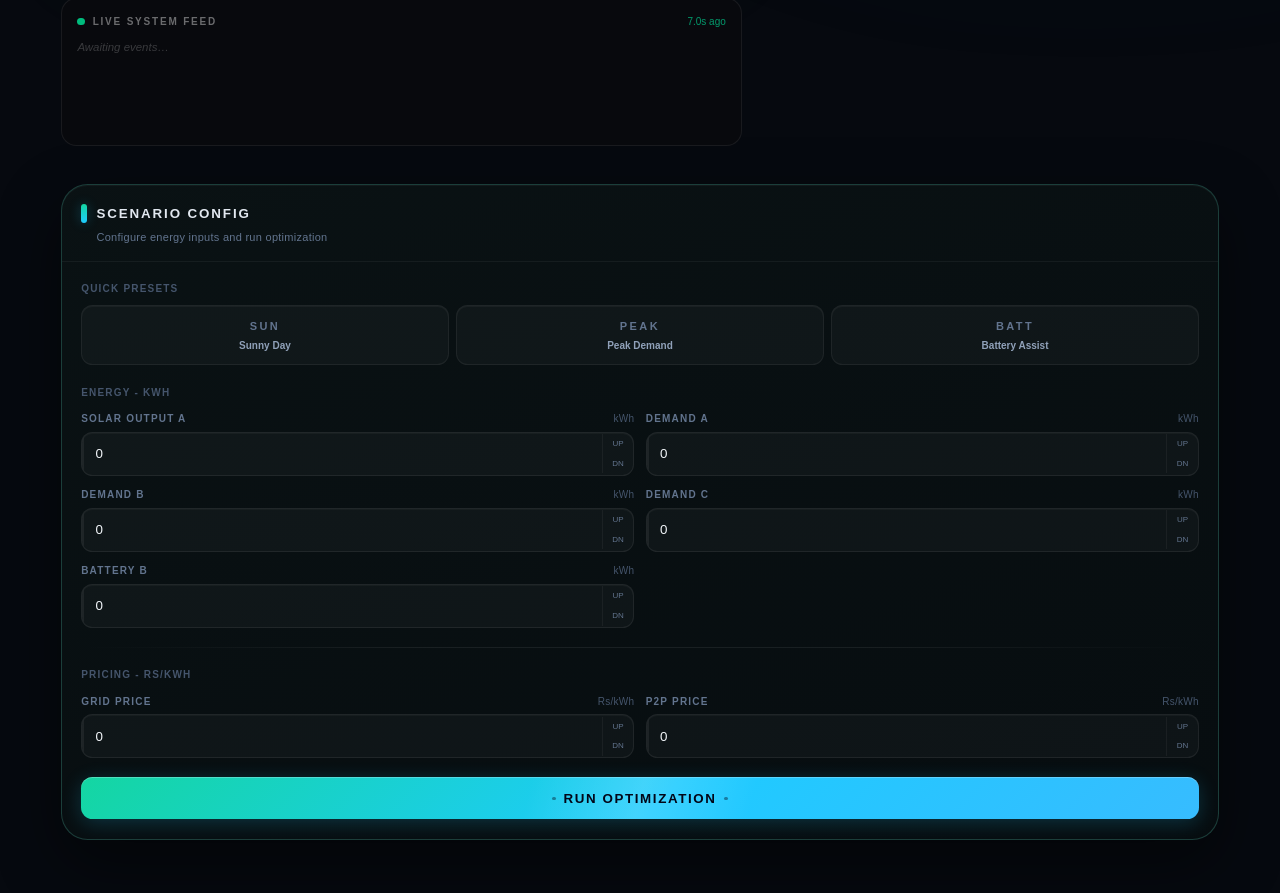
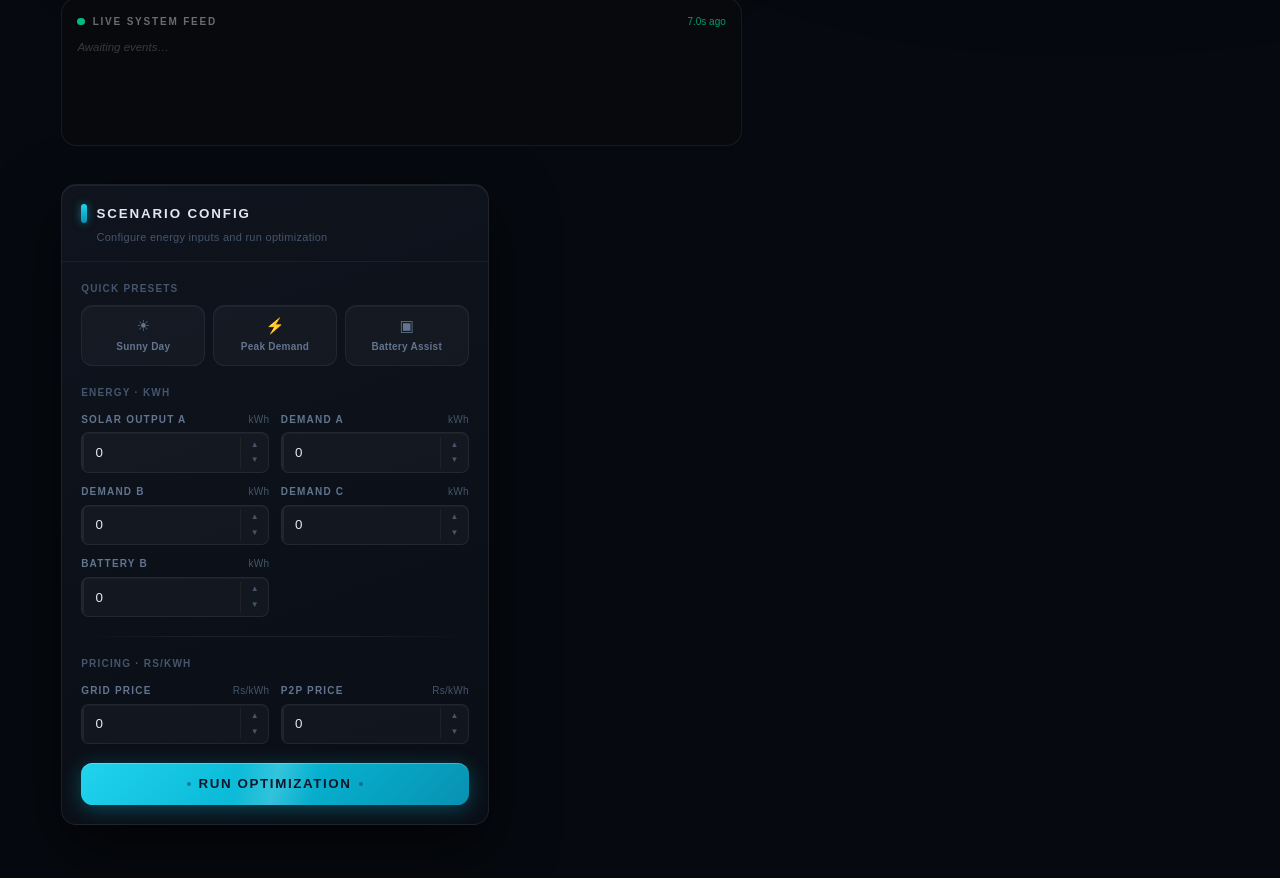
Before and after one commit to yorayriniwnl/Yor-Zenith, a Next.js app in the folder zenith-app/: page /lumen in a window 1280 px wide. Shown: the part 1231-2124 px from the top of the page. Built offline with nearby package versions, Linux system fonts and the light colour scheme.

Commit message:
Fix ScenarioForm: update currency to Rs, rename onSubmit to onSubmitAction for client serialization

```diff
--- a/zenith-app/app/(dashboard)/service5/page.tsx
+++ b/zenith-app/app/(dashboard)/service5/page.tsx
@@ -419,7 +419,7 @@ export default function GridGuardianPage() {
                 title="Control Inputs"
                 description="Calibrate generation, household demand, battery support, and tariff logic for the optimizer."
               >
-                <ScenarioForm onSubmit={handleRun} />
+                <ScenarioForm onSubmitAction={handleRun} />
               </PanelShell>
 
               <PanelShell
--- a/zenith-app/app/lumen/page.tsx
+++ b/zenith-app/app/lumen/page.tsx
@@ -383,7 +383,7 @@ export default function LumenPage() {
 
         {/* Custom scenario form */}
         <section className="max-w-[84rem] mx-auto">
-          <ScenarioForm onSubmit={handleRun} />
+          <ScenarioForm onSubmitAction={handleRun} />
         </section>
 
       </main>
--- a/zenith-app/components/lumen/ScenarioForm.tsx
+++ b/zenith-app/components/lumen/ScenarioForm.tsx
@@ -1,25 +1,16 @@
+"use client";
+
 import { useState } from "react";
 import type { LumenInput } from "@/lib/lumen/types";
 
-type Preset = {
-  label: string;
-  tag: string;
-  values: LumenInput;
-};
+// ─── Presets ────────────────────────────────────────────────────────────────
 
-type FieldConfig = {
-  key: keyof LumenInput;
-  label: string;
-  unit: string;
-  step: number;
-  min: number;
-  group: "energy" | "price";
-};
+type Preset = { label: string; tag: string; values: LumenInput };
 
 const PRESETS: Preset[] = [
   {
     label: "Sunny Day",
-    tag: "SUN",
+    tag: "☀︎",
     values: {
       solar_A: 8.5,
       demand_A: 2.0,
@@ -32,7 +23,7 @@ const PRESETS: Preset[] = [
   },
   {
     label: "Peak Demand",
-    tag: "PEAK",
+    tag: "⚡",
     values: {
       solar_A: 1.2,
       demand_A: 5.5,
@@ -45,7 +36,7 @@ const PRESETS: Preset[] = [
   },
   {
     label: "Battery Assist",
-    tag: "BATT",
+    tag: "▣",
     values: {
       solar_A: 3.0,
       demand_A: 3.5,
@@ -58,14 +49,25 @@ const PRESETS: Preset[] = [
   },
 ];
 
+// ─── Field config ────────────────────────────────────────────────────────────
+
+type FieldConfig = {
+  key: keyof LumenInput;
+  label: string;
+  unit: string;
+  step: number;
+  min: number;
+  group: "energy" | "price";
+};
+
 const FIELDS: FieldConfig[] = [
-  { key: "solar_A", label: "Solar Output A", unit: "kWh", step: 0.1, min: 0, group: "energy" },
-  { key: "demand_A", label: "Demand A", unit: "kWh", step: 0.1, min: 0, group: "energy" },
-  { key: "demand_B", label: "Demand B", unit: "kWh", step: 0.1, min: 0, group: "energy" },
-  { key: "demand_C", label: "Demand C", unit: "kWh", step: 0.1, min: 0, group: "energy" },
-  { key: "battery_B", label: "Battery B", unit: "kWh", step: 0.1, min: 0, group: "energy" },
-  { key: "grid_price", label: "Grid Price", unit: "Rs/kWh", step: 0.01, min: 0, group: "price" },
-  { key: "p2p_price", label: "P2P Price", unit: "Rs/kWh", step: 0.01, min: 0, group: "price" },
+  { key: "solar_A",   label: "Solar Output A",  unit: "kWh",   step: 0.1, min: 0, group: "energy" },
+  { key: "demand_A",  label: "Demand A",         unit: "kWh",   step: 0.1, min: 0, group: "energy" },
+  { key: "demand_B",  label: "Demand B",         unit: "kWh",   step: 0.1, min: 0, group: "energy" },
+  { key: "demand_C",  label: "Demand C",         unit: "kWh",   step: 0.1, min: 0, group: "energy" },
+  { key: "battery_B", label: "Battery B",        unit: "kWh",   step: 0.1, min: 0, group: "energy" },
+  { key: "grid_price",label: "Grid Price",       unit: "Rs/kWh", step: 0.01, min: 0, group: "price" },
+  { key: "p2p_price", label: "P2P Price",        unit: "Rs/kWh", step: 0.01, min: 0, group: "price" },
 ];
 
 const DEFAULT_VALUES: LumenInput = {
@@ -78,9 +80,7 @@ const DEFAULT_VALUES: LumenInput = {
   p2p_price: 0,
 };
 
-function formatNextValue(value: number, step: number) {
-  return Number(step.toString().split(".")[1]?.length ?? 0) > 0 ? Number(value.toFixed(2)) : value;
-}
+// ─── Sub-components ──────────────────────────────────────────────────────────
 
 function FieldInput({
   config,
@@ -93,82 +93,107 @@ function FieldInput({
 }) {
   const [focused, setFocused] = useState(false);
 
-  function adjust(delta: number) {
-    const nextValue = Math.max(config.min, formatNextValue(value + delta * config.step, config.step));
-    onChange(config.key, nextValue);
-  }
-
   return (
     <div className="group relative">
-      <div className="mb-1.5 flex items-baseline justify-between">
-        <label className="text-[10px] font-bold uppercase tracking-[0.12em] text-slate-500 transition-colors duration-150 group-hover:text-slate-400">
+      {/* Label row */}
+      <div className="flex justify-between items-baseline mb-1.5">
+        <label
+          className="text-[10px] font-bold uppercase tracking-[0.12em] text-slate-500 group-hover:text-slate-400 transition-colors duration-150"
+        >
           {config.label}
         </label>
-        <span className={`text-[10px] font-mono tracking-wide ${focused ? "text-cyan-300" : "text-slate-600"}`}>
+        <span
+          className={`text-[10px] font-mono tracking-wide transition-colors duration-150 ${
+            focused ? "text-cyan-400" : "text-slate-600"
+          }`}
+        >
           {config.unit}
         </span>
       </div>
 
+      {/* Input wrapper */}
       <div
-        className="relative flex items-center overflow-hidden rounded-xl transition-all duration-150"
+        className="relative flex items-center rounded-lg overflow-hidden transition-all duration-150"
         style={{
-          background: focused ? "rgba(30,203,255,0.06)" : "rgba(255,255,255,0.03)",
-          border: focused ? "1px solid rgba(30,203,255,0.4)" : "1px solid rgba(255,255,255,0.07)",
+          background: focused
+            ? "rgba(6,182,212,0.06)"
+            : "rgba(255,255,255,0.03)",
+          border: focused
+            ? "1px solid rgba(6,182,212,0.45)"
+            : "1px solid rgba(255,255,255,0.07)",
           boxShadow: focused
-            ? "0 0 0 3px rgba(30,203,255,0.08), inset 0 1px 0 rgba(255,255,255,0.03)"
+            ? "0 0 0 3px rgba(6,182,212,0.08), inset 0 1px 0 rgba(255,255,255,0.04)"
             : "inset 0 1px 0 rgba(255,255,255,0.03)",
         }}
       >
+        {/* Left accent bar */}
         <div
-          className="w-0.5 self-stretch shrink-0"
-          style={{ background: focused ? "rgba(20,214,162,0.85)" : "rgba(255,255,255,0.06)" }}
+          className="w-0.5 self-stretch shrink-0 transition-all duration-150"
+          style={{
+            background: focused
+              ? "rgba(6,182,212,0.8)"
+              : "rgba(255,255,255,0.06)",
+          }}
         />
+
         <input
           type="number"
           value={value}
+          step={config.step}
           min={config.min}
-          step={config.step}
-          onChange={(event) => onChange(config.key, parseFloat(event.target.value) || 0)}
+          onChange={(e) =>
+            onChange(config.key, parseFloat(e.target.value) || 0)
+          }
           onFocus={() => setFocused(true)}
           onBlur={() => setFocused(false)}
-          className="w-full bg-transparent px-3 py-3 text-sm font-mono text-slate-100 outline-none [appearance:textfield] [&::-webkit-inner-spin-button]:appearance-none [&::-webkit-outer-spin-button]:appearance-none"
+          className="w-full bg-transparent px-3 py-2.5 text-sm font-mono text-slate-200 placeholder-slate-700 outline-none [appearance:textfield] [&::-webkit-outer-spin-button]:appearance-none [&::-webkit-inner-spin-button]:appearance-none"
         />
 
-        <div className="flex shrink-0 flex-col border-l border-white/[0.05]">
-          <button
-            type="button"
-            onClick={() => adjust(1)}
-            className="px-2.5 py-1 text-[8px] text-slate-500 transition hover:bg-cyan-400/[0.06] hover:text-cyan-300"
-          >
-            UP
-          </button>
-          <button
-            type="button"
-            onClick={() => adjust(-1)}
-            className="px-2.5 py-1 text-[8px] text-slate-500 transition hover:bg-cyan-400/[0.06] hover:text-cyan-300"
-          >
-            DN
-          </button>
+        {/* Stepper controls */}
+        <div className="flex flex-col border-l border-white/[0.05] shrink-0">
+          {[
+            { dir: 1, icon: "▲" },
+            { dir: -1, icon: "▼" },
+          ].map(({ dir, icon }) => (
+            <button
+              key={dir}
+              onClick={() =>
+                onChange(
+                  config.key,
+                  Math.max(
+                    config.min,
+                    parseFloat(
+                      (value + dir * config.step).toFixed(
+                        config.step < 0.1 ? 2 : 1
+                      )
+                    )
+                  )
+                )
+              }
+              className="px-2.5 py-1 text-[8px] text-slate-600 hover:text-cyan-400 hover:bg-cyan-400/5 transition-all duration-100 leading-none select-none"
+            >
+              {icon}
+            </button>
+          ))}
         </div>
       </div>
     </div>
   );
 }
 
+// ─── Main component ──────────────────────────────────────────────────────────
+
 type ScenarioFormProps = {
-  onSubmit: (data: LumenInput) => void;
+  onSubmitAction: (data: LumenInput) => void;
 };
 
-export default function ScenarioForm({ onSubmit }: ScenarioFormProps) {
+export default function ScenarioForm({ onSubmitAction }: ScenarioFormProps) {
   const [values, setValues] = useState<LumenInput>(DEFAULT_VALUES);
   const [activePreset, setActivePreset] = useState<string | null>(null);
 
-  const energyFields = FIELDS.filter((field) => field.group === "energy");
-  const priceFields = FIELDS.filter((field) => field.group === "price");
-
-  function handleChange(key: keyof LumenInput, value: number) {
+  function handleChange(key: keyof LumenInput, val: number) {
     setActivePreset(null);
-    setValues((current) => ({ ...current, [key]: value }));
+    setValues((prev) => ({ ...prev, [key]: val }));
   }
 
   function applyPreset(preset: Preset) {
@@ -176,81 +201,104 @@ export default function ScenarioForm({ onSubmit }: ScenarioFormProps) {
     setValues(preset.values);
   }
 
+  const energyFields = FIELDS.filter((f) => f.group === "energy");
+  const priceFields = FIELDS.filter((f) => f.group === "price");
+
   return (
     <div
-      className="w-full overflow-hidden rounded-[1.75rem]"
+      className="w-full max-w-md rounded-2xl overflow-hidden"
       style={{
-        background: "linear-gradient(160deg, rgba(10,18,20,0.98) 0%, rgba(7,13,16,0.98) 100%)",
-        border: "1px solid rgba(29,65,61,0.95)",
-        boxShadow: "0 24px 64px rgba(0,0,0,0.45), 0 1px 0 rgba(255,255,255,0.04) inset",
+        background:
+          "linear-gradient(160deg, rgba(15,20,30,0.98) 0%, rgba(10,14,22,0.98) 100%)",
+        border: "1px solid rgba(255,255,255,0.07)",
+        boxShadow:
+          "0 24px 64px rgba(0,0,0,0.6), 0 1px 0 rgba(255,255,255,0.06) inset",
       }}
     >
-      <div className="border-b border-white/[0.05] px-5 pb-4 pt-5">
+      {/* ── Header ── */}
+      <div
+        className="px-5 pt-5 pb-4"
+        style={{ borderBottom: "1px solid rgba(255,255,255,0.05)" }}
+      >
         <div className="flex items-center gap-2.5">
           <div
-            className="h-5 w-1.5 rounded-full"
+            className="w-1.5 h-5 rounded-full"
             style={{
-              background: "linear-gradient(180deg, #14d6a2 0%, #1ecbff 100%)",
-              boxShadow: "0 0 12px rgba(30,203,255,0.28)",
+              background: "linear-gradient(180deg, #22d3ee 0%, #0891b2 100%)",
+              boxShadow: "0 0 8px rgba(34,211,238,0.5)",
             }}
           />
           <h2 className="text-sm font-bold uppercase tracking-[0.14em] text-slate-200">
             Scenario Config
           </h2>
         </div>
-        <p className="ml-4 mt-1.5 text-[11px] tracking-wide text-slate-500">
+        <p className="text-[11px] text-slate-600 mt-1.5 ml-4 tracking-wide">
           Configure energy inputs and run optimization
         </p>
       </div>
 
-      <div className="space-y-5 p-5">
+      <div className="p-5 space-y-5">
+        {/* ── Presets ── */}
         <div>
-          <p className="mb-2.5 text-[10px] font-bold uppercase tracking-[0.12em] text-slate-600">
+          <p className="text-[10px] font-bold uppercase tracking-[0.12em] text-slate-600 mb-2.5">
             Quick Presets
           </p>
           <div className="grid grid-cols-3 gap-2">
             {PRESETS.map((preset) => {
               const isActive = activePreset === preset.label;
-
               return (
                 <button
                   key={preset.label}
-                  type="button"
                   onClick={() => applyPreset(preset)}
-                  className="relative overflow-hidden rounded-xl px-2 py-3 text-center transition-all duration-200"
+                  className="relative flex flex-col items-center gap-1.5 rounded-xl py-3 px-2 text-center transition-all duration-200 group overflow-hidden"
                   style={{
-                    background: isActive ? "rgba(30,203,255,0.1)" : "rgba(255,255,255,0.03)",
-                    border: isActive ? "1px solid rgba(30,203,255,0.35)" : "1px solid rgba(255,255,255,0.06)",
+                    background: isActive
+                      ? "rgba(6,182,212,0.1)"
+                      : "rgba(255,255,255,0.03)",
+                    border: isActive
+                      ? "1px solid rgba(6,182,212,0.4)"
+                      : "1px solid rgba(255,255,255,0.06)",
                     boxShadow: isActive
-                      ? "0 0 16px rgba(30,203,255,0.08), inset 0 1px 0 rgba(30,203,255,0.15)"
+                      ? "0 0 16px rgba(6,182,212,0.1), inset 0 1px 0 rgba(6,182,212,0.15)"
                       : "inset 0 1px 0 rgba(255,255,255,0.04)",
                   }}
                 >
+                  {/* active glow layer */}
                   {isActive && (
                     <div
-                      className="pointer-events-none absolute inset-0"
+                      className="absolute inset-0 pointer-events-none"
                       style={{
-                        background: "radial-gradient(ellipse at 50% 0%, rgba(30,203,255,0.12) 0%, transparent 70%)",
+                        background:
+                          "radial-gradient(ellipse at 50% 0%, rgba(6,182,212,0.12) 0%, transparent 70%)",
                       }}
                     />
                   )}
-                  <div className={`relative text-[11px] font-bold uppercase tracking-[0.22em] ${isActive ? "text-cyan-300" : "text-slate-500"}`}>
+                  <span
+                    className={`text-base leading-none transition-colors duration-150 ${
+                      isActive ? "text-cyan-300" : "text-slate-500 group-hover:text-slate-300"
+                    }`}
+                  >
                     {preset.tag}
-                  </div>
-                  <div className={`relative mt-1 text-[10px] font-semibold ${isActive ? "text-cyan-300" : "text-slate-400"}`}>
+                  </span>
+                  <span
+                    className={`text-[10px] font-semibold tracking-wide transition-colors duration-150 ${
+                      isActive ? "text-cyan-300" : "text-slate-500 group-hover:text-slate-300"
+                    }`}
+                  >
                     {preset.label}
-                  </div>
+                  </span>
                 </button>
               );
             })}
           </div>
         </div>
 
+        {/* ── Energy inputs ── */}
         <div>
-          <p className="mb-3 text-[10px] font-bold uppercase tracking-[0.12em] text-slate-600">
-            Energy - kWh
+          <p className="text-[10px] font-bold uppercase tracking-[0.12em] text-slate-600 mb-3">
+            Energy · kWh
           </p>
-          <div className="grid grid-cols-1 gap-3 sm:grid-cols-2">
+          <div className="grid grid-cols-2 gap-3">
             {energyFields.map((field) => (
               <FieldInput
                 key={field.key}
@@ -262,6 +310,7 @@ export default function ScenarioForm({ onSubmit }: ScenarioFormProps) {
           </div>
         </div>
 
+        {/* Divider */}
         <div
           className="h-px"
           style={{
@@ -270,11 +319,12 @@ export default function ScenarioForm({ onSubmit }: ScenarioFormProps) {
           }}
         />
 
+        {/* ── Price inputs ── */}
         <div>
-          <p className="mb-3 text-[10px] font-bold uppercase tracking-[0.12em] text-slate-600">
-            Pricing - Rs/kWh
+          <p className="text-[10px] font-bold uppercase tracking-[0.12em] text-slate-600 mb-3">
+            Pricing · Rs/kWh
           </p>
-          <div className="grid grid-cols-1 gap-3 sm:grid-cols-2">
+          <div className="grid grid-cols-2 gap-3">
             {priceFields.map((field) => (
               <FieldInput
                 key={field.key}
@@ -286,25 +336,35 @@ export default function ScenarioForm({ onSubmit }: ScenarioFormProps) {
           </div>
         </div>
 
+        {/* ── Submit ── */}
         <button
-          type="button"
-          onClick={() => onSubmit(values)}
-          className="relative w-full overflow-hidden rounded-xl py-3 text-sm font-bold uppercase tracking-[0.12em] text-slate-950 transition-all duration-200 hover:brightness-110 active:scale-[0.98]"
+          onClick={() => onSubmitAction(values)}
+          className="relative w-full rounded-xl py-3 text-sm font-bold uppercase tracking-[0.12em] text-slate-900 overflow-hidden transition-all duration-200 hover:brightness-110 active:scale-[0.98]"
           style={{
-            background: "linear-gradient(135deg, #14d6a2 0%, #1ecbff 52%, #37bcff 100%)",
-            boxShadow: "0 4px 20px rgba(30,203,255,0.2), 0 1px 0 rgba(255,255,255,0.25) inset",
+            background:
+              "linear-gradient(135deg, #22d3ee 0%, #06b6d4 50%, #0891b2 100%)",
+            boxShadow:
+              "0 4px 20px rgba(6,182,212,0.35), 0 1px 0 rgba(255,255,255,0.25) inset",
           }}
         >
+          {/* shimmer layer */}
           <span
-            className="pointer-events-none absolute inset-0"
+            className="absolute inset-0 pointer-events-none"
             style={{
-              background: "linear-gradient(105deg, transparent 40%, rgba(255,255,255,0.16) 50%, transparent 60%)",
+              background:
+                "linear-gradient(105deg, transparent 40%, rgba(255,255,255,0.18) 50%, transparent 60%)",
             }}
           />
           <span className="relative flex items-center justify-center gap-2">
-            <span className="h-1 w-1 rounded-full bg-slate-950/40" aria-hidden="true" />
+            <span
+              className="w-1 h-1 rounded-full bg-slate-900/40"
+              aria-hidden="true"
+            />
             Run Optimization
-            <span className="h-1 w-1 rounded-full bg-slate-950/40" aria-hidden="true" />
+            <span
+              className="w-1 h-1 rounded-full bg-slate-900/40"
+              aria-hidden="true"
+            />
           </span>
         </button>
       </div>
```
